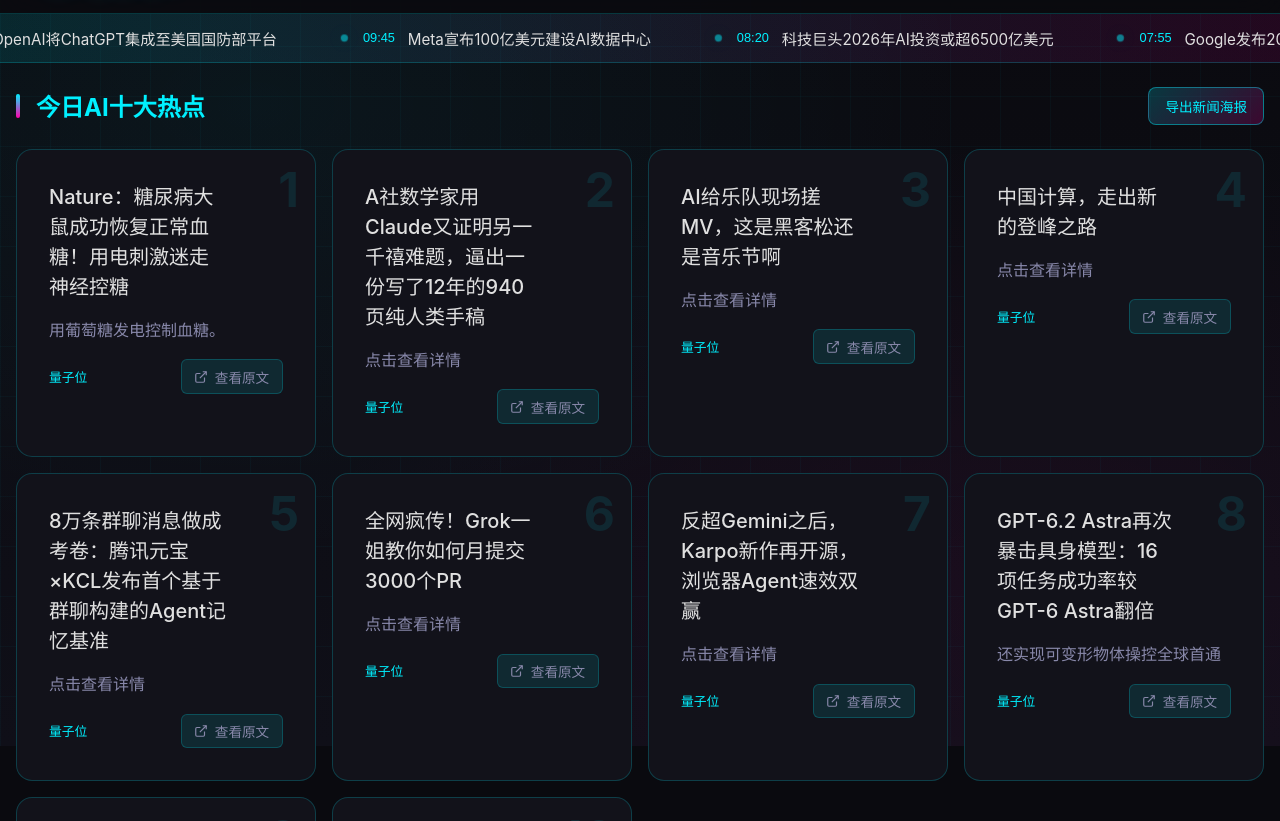
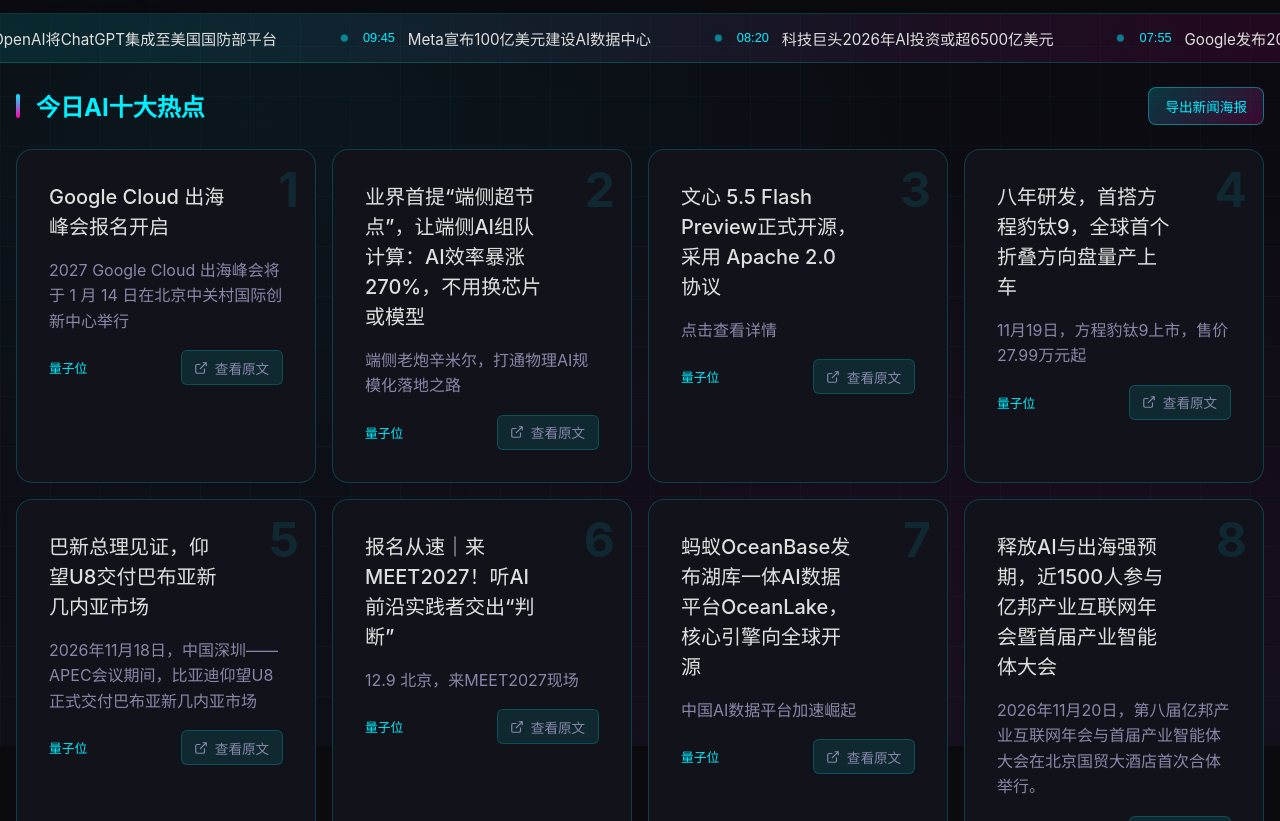
Before and after one commit to yang6633/ai-daily, a plain HTML site: page index.html in a window 1280 px wide. Shown: the part 54-875 px from the top of the page. Drawn offline with Linux system fonts and the light colour scheme.

Commit message:
chore: 更新AI新闻 2026-11-24

```diff
--- a/index.html
+++ b/index.html
@@ -703,73 +703,73 @@
 
         const mockHotNews = [
     {
-        "title": "Nature：糖尿病大鼠成功恢复正常血糖！用电刺激迷走神经控糖",
-        "url": "https://www.qbitai.com/2026/11/511904.html",
-        "summary": "用葡萄糖发电控制血糖。",
+        "title": "Google Cloud 出海峰会报名开启",
+        "url": "https://www.qbitai.com/2026/11/512370.html",
+        "summary": "2027 Google Cloud 出海峰会将于 1 月 14 日在北京中关村国际创新中心举行",
         "source": "量子位",
         "rank": 1
     },
     {
-        "title": "A社数学家用Claude又证明另一千禧难题，逼出一份写了12年的940页纯人类手稿",
-        "url": "https://www.qbitai.com/2026/11/511870.html",
-        "summary": "点击查看详情",
+        "title": "业界首提“端侧超节点”，让端侧AI组队计算：AI效率暴涨270%，不用换芯片或模型",
+        "url": "https://www.qbitai.com/2026/11/512362.html",
+        "summary": "端侧老炮辛米尔，打通物理AI规模化落地之路",
         "source": "量子位",
         "rank": 2
     },
     {
-        "title": "AI给乐队现场搓MV，这是黑客松还是音乐节啊",
-        "url": "https://www.qbitai.com/2026/11/511855.html",
+        "title": "文心 5.5 Flash Preview正式开源，采用 Apache 2.0 协议",
+        "url": "https://www.qbitai.com/2026/11/512354.html",
         "summary": "点击查看详情",
         "source": "量子位",
         "rank": 3
     },
     {
-        "title": "中国计算，走出新的登峰之路",
-        "url": "https://www.qbitai.com/2026/11/511849.html",
-        "summary": "点击查看详情",
+        "title": "八年研发，首搭方程豹钛9，全球首个折叠方向盘量产上车",
+        "url": "https://www.qbitai.com/2026/11/512348.html",
+        "summary": "11月19日，方程豹钛9上市，售价27.99万元起",
         "source": "量子位",
         "rank": 4
     },
     {
-        "title": "8万条群聊消息做成考卷：腾讯元宝×KCL发布首个基于群聊构建的Agent记忆基准",
-        "url": "https://www.qbitai.com/2026/11/511841.html",
-        "summary": "点击查看详情",
+        "title": "巴新总理见证，仰望U8交付巴布亚新几内亚市场",
+        "url": "https://www.qbitai.com/2026/11/512343.html",
+        "summary": "2026年11月18日，中国深圳——APEC会议期间，比亚迪仰望U8正式交付巴布亚新几内亚市场",
         "source": "量子位",
         "rank": 5
     },
     {
-        "title": "全网疯传！Grok一姐教你如何月提交3000个PR",
-        "url": "https://www.qbitai.com/2026/11/511830.html",
-        "summary": "点击查看详情",
+        "title": "报名从速｜来MEET2027！听AI前沿实践者交出“判断”",
+        "url": "https://www.qbitai.com/2026/11/512329.html",
+        "summary": "12.9 北京，来MEET2027现场",
         "source": "量子位",
         "rank": 6
     },
     {
-        "title": "反超Gemini之后，Karpo新作再开源，浏览器Agent速效双赢",
-        "url": "https://www.qbitai.com/2026/11/511791.html",
-        "summary": "点击查看详情",
+        "title": "蚂蚁OceanBase发布湖库一体AI数据平台OceanLake，核心引擎向全球开源",
+        "url": "https://www.qbitai.com/2026/11/512330.html",
+        "summary": "中国AI数据平台加速崛起 ",
         "source": "量子位",
         "rank": 7
     },
     {
-        "title": "GPT-6.2 Astra再次暴击具身模型：16项任务成功率较GPT-6 Astra翻倍",
-        "url": "https://www.qbitai.com/2026/11/511779.html",
-        "summary": "还实现可变形物体操控全球首通",
+        "title": "释放AI与出海强预期，近1500人参与亿邦产业互联网年会暨首届产业智能体大会",
+        "url": "https://www.qbitai.com/2026/11/512305.html",
+        "summary": "2026年11月20日，第八届亿邦产业互联网年会与首届产业智能体大会在北京国贸大酒店首次合体举行。",
         "source": "量子位",
         "rank": 8
     },
     {
-        "title": "鸿蒙版醒图新版本上线：AI修图「不烧心」",
-        "url": "https://www.ifanr.com/1690991?utm_source=rss&utm_medium=rss&utm_campaign=",
-        "summary": "手边刚好有舍不得删又不好修的照片？可以先拿它试试。#欢迎关注爱范儿官方微信公众号：爱范儿（微信号：i",
-        "source": "爱范儿",
+        "title": "当豆包开始帮我买票，携程和美团们最怕的事情来了",
+        "url": "https://www.huxiu.com/article/4908046.html?f=rss",
+        "summary": " 本文来自微信公众号： 老胡地盘 ，作者：老胡AI在用户侧的发展开始猛加速了，国外先不说，咱们先说说",
+        "source": "虎嗅",
         "rank": 9
     },
     {
-        "title": "XREAL AURA 体验：科幻电影的未来，这么近那么远",
-        "url": "https://www.ifanr.com/1690660?utm_source=rss&utm_medium=rss&utm_campaign=",
-        "summary": "未来可期#欢迎关注爱范儿官方微信公众号：爱范儿（微信号：ifanr），更多精彩内容第一时间为您奉上。",
-        "source": "爱范儿",
+        "title": "黄仁勋回来了，但戴上了“笼头”",
+        "url": "https://www.huxiu.com/article/4908044.html?f=rss",
+        "summary": " 本文来自微信公众号： 夸克点评 ，作者：王如晨昨日圣克拉拉像一幕耐人寻味的戏剧。三层楼都挤满了人。",
+        "source": "虎嗅",
         "rank": 10
     }
 ];
```
